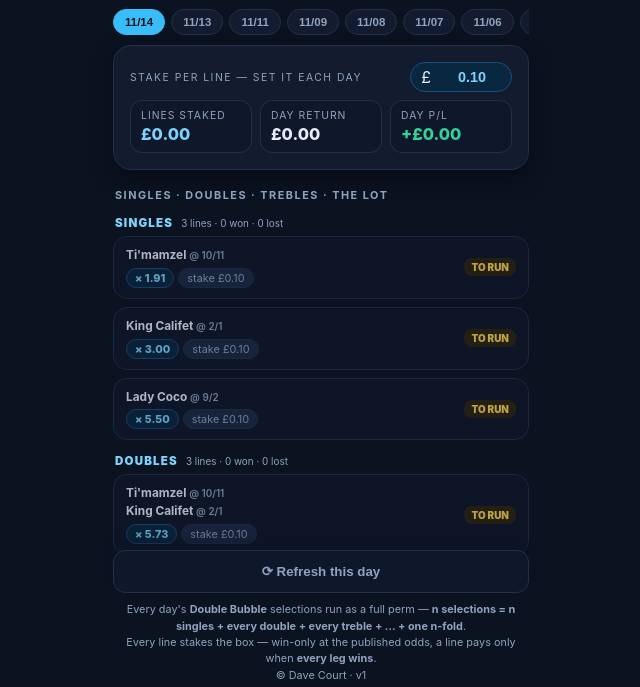
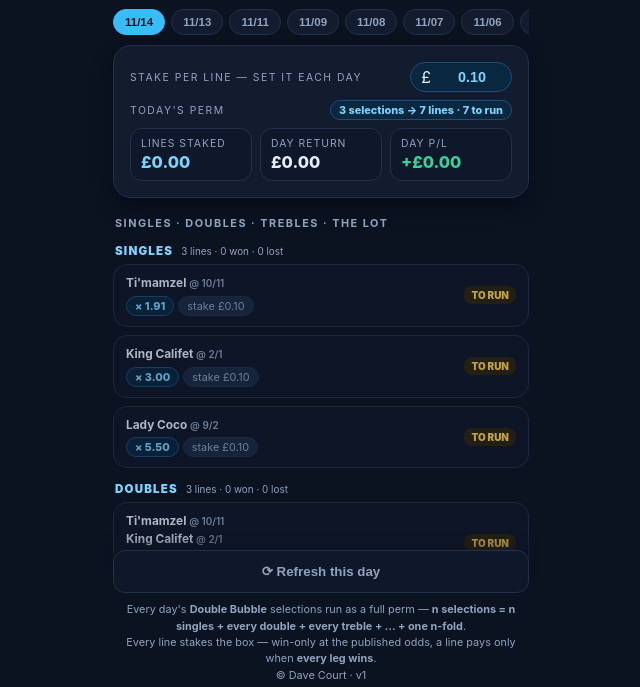
Before and after one commit to jobsaboba/bubble-up, a plain HTML site: page index.html in a window 1280 px wide. Shown: the part 97-784 px from the top of the page, without its empty margins (319-959 px from the left). Drawn offline with Linux system fonts and the light colour scheme.

Commit message:
day card shows the perm summary — n selections → n lines · n to run

```diff
--- a/index.html
+++ b/index.html
@@ -115,6 +115,10 @@
     <div class="row" style="margin-bottom:8px">
       <div class="label" style="margin:0">Stake per line — set it each day</div>
       <div class="stakewrap">£<input id="stakeBox" type="number" step="0.05" min="0.05" inputmode="decimal"></div>
+    </div>
+    <div class="row" id="linesRow" style="margin:0 0 8px; display:none">
+      <div class="label" style="margin:0">Today's perm</div>
+      <span class="chip blue" id="linesChip"></span>
     </div>
     <div class="stats">
       <div class="stat"><div class="label">Lines staked</div><div class="v sky" id="stakedV">—</div></div>
@@ -242,6 +246,11 @@ function render(){
   document.getElementById("dateChip").textContent = SEL + (SEL===todayStr() ? " · today" : "");
   renderTabs();
   const sc = day && day.score;
+  const lr = document.getElementById("linesRow"), lc = document.getElementById("linesChip");
+  if(sc && sc.picks){
+    lr.style.display = "";
+    lc.textContent = `${sc.picks} selection${sc.picks===1?"":"s"} → ${sc.lines} lines · ${sc.pending||0} to run`;
+  } else lr.style.display = "none";
   const stakedV=document.getElementById("stakedV"), retV=document.getElementById("retV"), plV=document.getElementById("plV");
   if(sc && day.units){
     stakedV.textContent = money(day.units.staked);
--- a/sw.js
+++ b/sw.js
@@ -1,5 +1,5 @@
 /* Bubble Up Racing — service worker (app shell cache + fresh data) */
-const CACHE = "bubup-v1";
+const CACHE = "bubup-v2";
 const SHELL = ["./", "./index.html", "./manifest.webmanifest", "./icons/icon-192.png", "./icons/icon-512.png"];
 
 self.addEventListener("install", (e) => {
```
